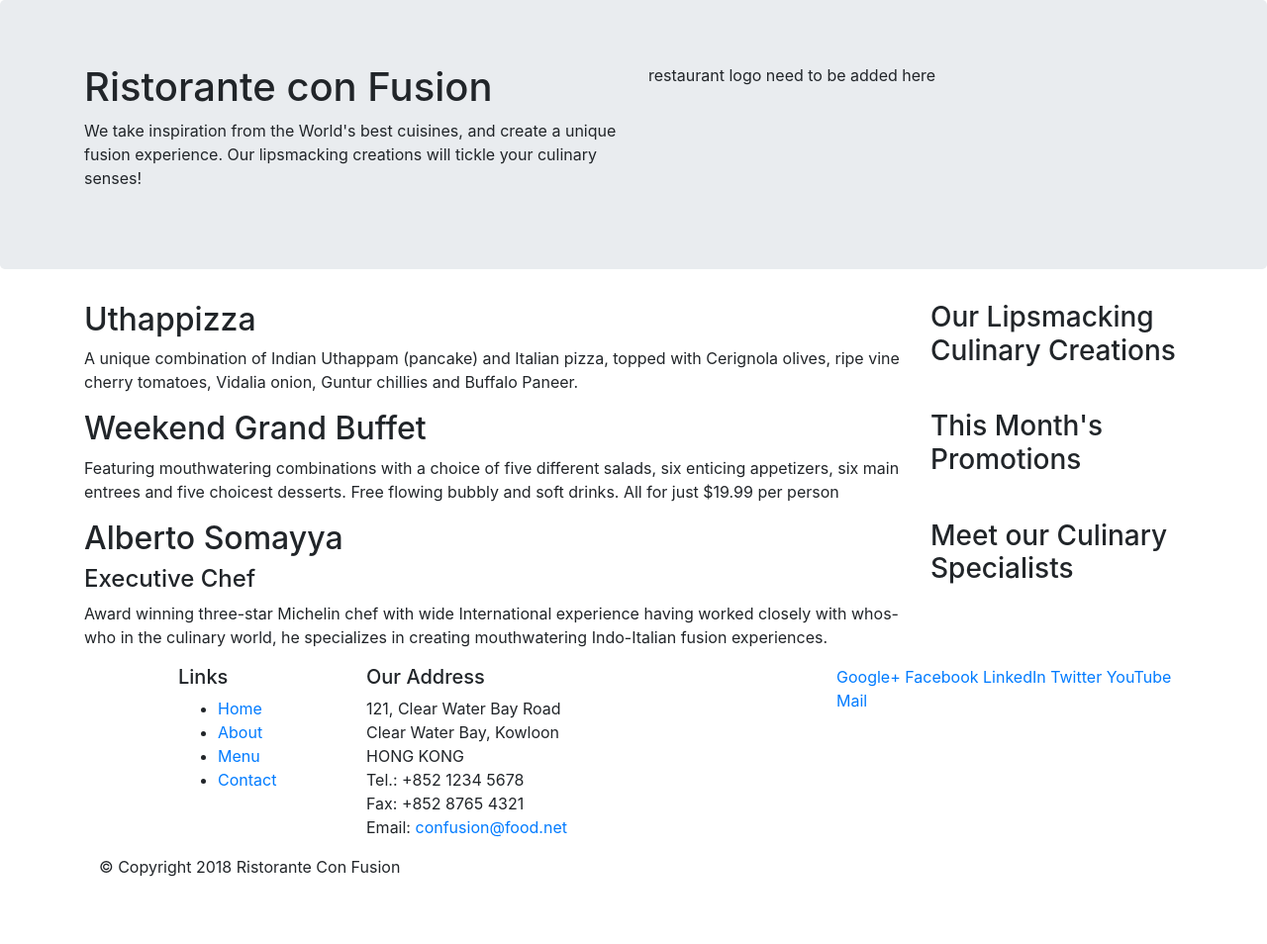
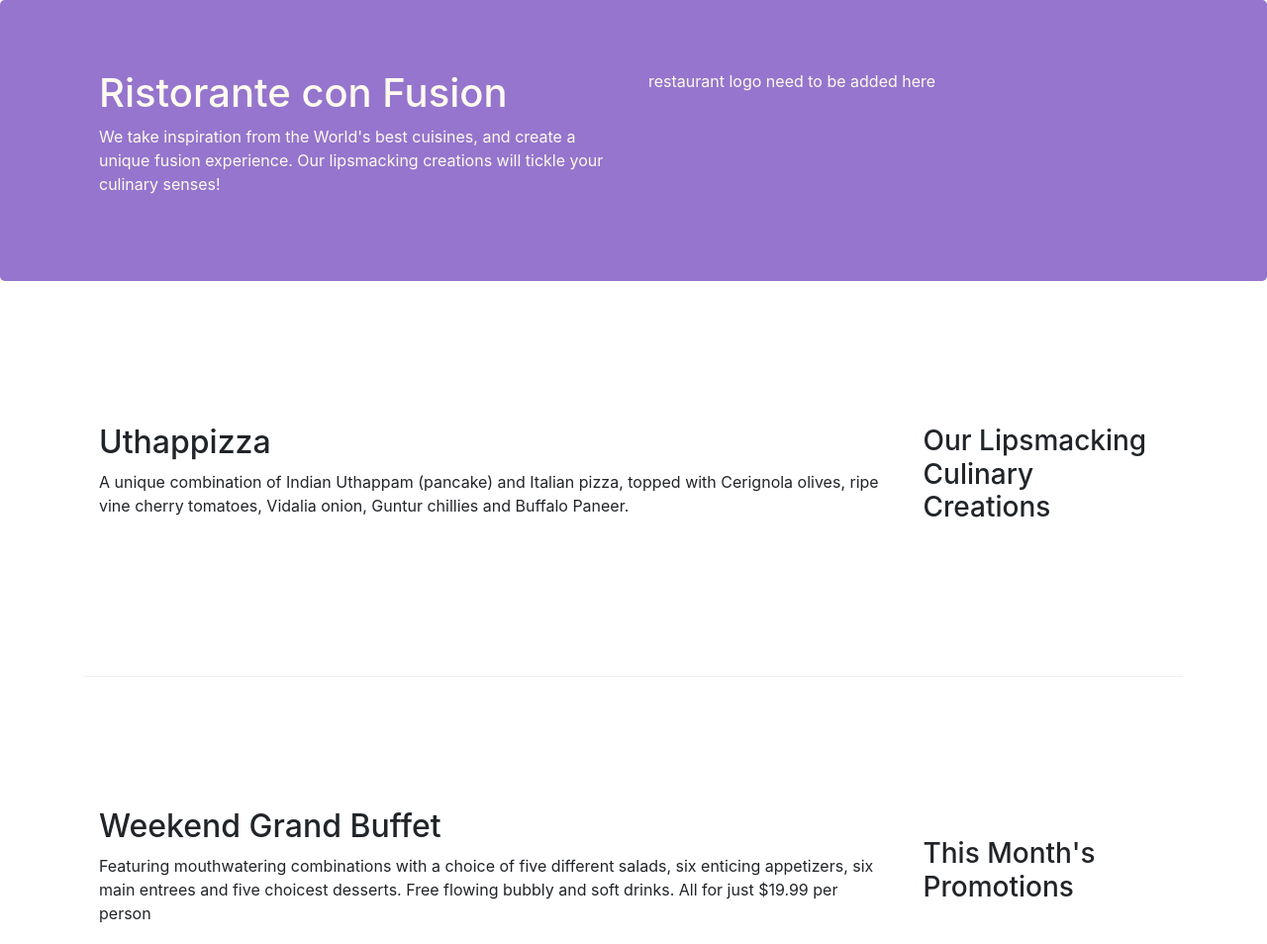
Before and after one commit to Marven-AC/coursera-bootstrap, a website: page index.html in a window 1280 px wide. Shown: the top 954 px of the page at 99% size. Before the commit the page ends 904 px from the top, so only its background shows below. Drawn offline with nearby package versions, Linux system fonts and the light colour scheme.

Commit message:
Bootstrap Grid Part 2

```diff
--- /dev/null
+++ b/css/styles.css
@@ -0,0 +1,30 @@
+.row-header{
+    margin:0px auto;
+    padding:0px;
+}
+
+.row-content {
+    margin:0px auto;
+    padding: 50px 0px 50px 0px;
+    border-bottom: 1px ridge;
+    min-height:400px;
+}
+
+.footer{
+    background-color: #D1C4E9;
+    margin:0px auto;
+    padding: 20px 0px 20px 0px;
+}
+
+.jumbotron {
+    padding:70px 30px 70px 30px;
+    margin:0px auto;
+    background: #9575CD ;
+    color:floralwhite;
+}
+
+address{
+    font-size:80%;
+    margin:0px;
+    color:#0f0f0f;
+}
--- a/index.html
+++ b/index.html
@@ -10,13 +10,16 @@
 
      <!-- Bootstrap CSS -->
      <link rel="stylesheet" href="node_modules/bootstrap/dist/css/bootstrap.min.css">
+
+     <!-- CSS folder-->
+     <link rel="stylesheet" href="css/styles.css">
 </head>
 
 <body>
 
     <header class="jumbotron">
         <div class="container">
-            <div class="row">
+            <div class="row row-header">
                 <div class="col-12 col-sm-6">
                     <h1>Ristorante con Fusion</h1>
                     <p>We take inspiration from the World's best cuisines, and create a unique fusion experience. Our lipsmacking creations will tickle your culinary senses!</p>
@@ -31,7 +34,7 @@
     </header>
 
     <div class="container">
-        <div class="row">
+        <div class="row row-content align-items-center">
             <div class="col-12 col-sm-4 order-sm-last col-md-3">
                 <h3>Our Lipsmacking Culinary Creations</h3>
             </div>
@@ -42,7 +45,7 @@
         </div>
 
 
-        <div class="row">
+        <div class="row row-content align-items-center">
             <div class="col-12 col-sm-4 order-sm-last col-md-3">
                 <h3>This Month's Promotions</h3>
             </div>
@@ -52,7 +55,7 @@
             </div>
         </div>
 
-        <div class="row">
+        <div class="row row-content align-items-center">
             <div class="col-12 col-sm-4 order-sm-last col-md-3">
                 <h3>Meet our Culinary Specialists</h3>
             </div>
@@ -64,12 +67,12 @@
         </div>
     </div>
 
-    <footer>
+    <footer class="footer">
         <div class="container">
             <div class="row">
                 <div class="col-4 offset-1 col-sm-2">
                     <h5>Links</h5>
-                    <ul>
+                    <ul class="list-unstyled">
                         <li><a href="index.html">Home</a></li>
                         <li><a href="#">About</a></li>
                         <li><a href="#">Menu</a></li>
@@ -87,8 +90,8 @@
 		              Email: <a href="mailto:confusion@food.net">confusion@food.net</a>
 		           </address>
                 </div>
-                <div class="col-12 col-sm-4">
-                    <div>
+                <div class="col-12 col-sm-4 align-self-center">
+                    <div class="text-center">
                         <a href="http://google.com/+">Google+</a>
                         <a href="http://www.facebook.com/profile.php?id=">Facebook</a>
                         <a href="http://www.linkedin.com/in/">LinkedIn</a>
@@ -98,8 +101,8 @@
                     </div>
                 </div>
            </div>
-           <div class="col-auto">
-                <div>
+           <div class="row justify-content-center">
+                <div class="col-auto">
                     <p>© Copyright 2018 Ristorante Con Fusion</p>
                 </div>
            </div>
```
